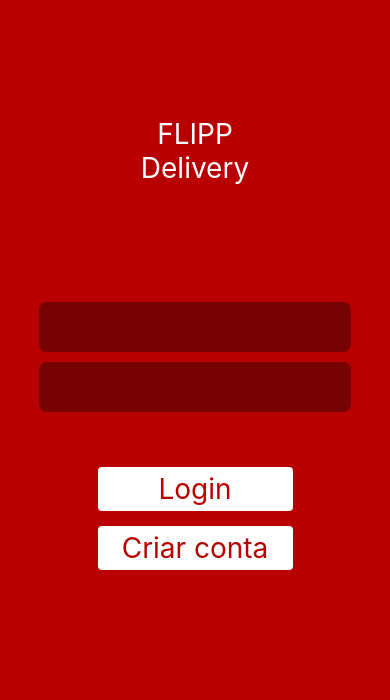
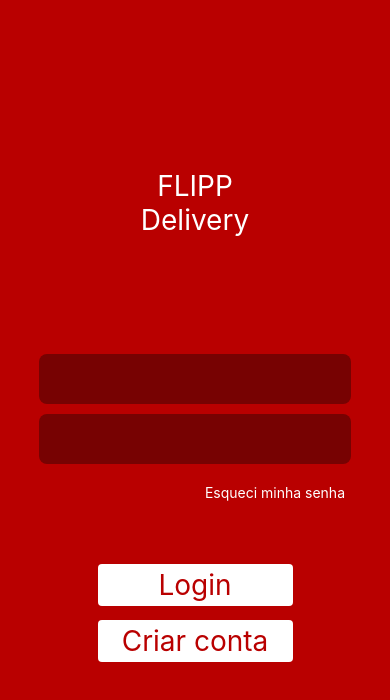
Before and after one commit to bruno-mesquita/felipe-app-client-delivery-mobile, a React Native app: screen / in a window 390 px wide. Shown: the top 700 px of the page. Built offline with nearby package versions, Linux system fonts and the light colour scheme.

Commit message:
fix(tela de login) Adicionando melhorias

```diff
--- a/src/screens/login/index.tsx
+++ b/src/screens/login/index.tsx
@@ -5,8 +5,12 @@ import {
   Content,
   ContainerLogo,
   LogoTestText,
-  Item,
+  ContainerBotton,
+  ContainerInput,
   Input,
+  ForgotPassword,
+  ForgotPasswordBotton,
+  ForgotPasswordText,
   LoginBotton,
   LoginBottonText,
 } from './styles';
@@ -20,10 +24,18 @@ function login(): JSX.Element {
       </ContainerLogo>
 
       <Content>
-        <Input />
-        <Input />
+        <ContainerInput>
+          <Input />
+          <Input />
+        </ContainerInput>
 
-        <Item>
+        <ForgotPassword>
+          <ForgotPasswordBotton>
+            <ForgotPasswordText>Esqueci minha senha</ForgotPasswordText>
+          </ForgotPasswordBotton>
+        </ForgotPassword>
+
+        <ContainerBotton>
           <LoginBotton>
             <LoginBottonText>Login</LoginBottonText>
           </LoginBotton>
@@ -31,7 +43,7 @@ function login(): JSX.Element {
           <LoginBotton>
             <LoginBottonText>Criar conta</LoginBottonText>
           </LoginBotton>
-        </Item>
+        </ContainerBotton>
       </Content>
     </Container>
   );
--- a/src/screens/login/styles.ts
+++ b/src/screens/login/styles.ts
@@ -3,6 +3,7 @@ import { getStatusBarHeight } from 'react-native-iphone-x-helper'; // para usuá
 
 export const Container = styled.View`
   flex: 1;
+  justify-content: center;
   padding-top: ${getStatusBarHeight()}px;
   background-color: #b90000;
   color: #fff;
@@ -12,12 +13,11 @@ export const Content = styled.View`
   width: 100%;
   justify-content: center;
   align-items: center;
-  margin-top: 30%;
 `;
 
 export const ContainerLogo = styled.View`
-  margin-top: 30%;
   align-items: center;
+  margin-bottom: 10%;
 `;
 
 export const Logo = styled.Image``;
@@ -27,11 +27,10 @@ export const LogoTestText = styled.Text`
   font-size: 28px;
 `;
 
-export const Item = styled.View`
+export const ContainerInput = styled.View`
   width: 100%;
   align-items: center;
-
-  margin-top: 30px;
+  margin-top: 20%;
 `;
 
 export const Input = styled.TextInput`
@@ -47,6 +46,27 @@ export const Input = styled.TextInput`
   margin-bottom: 10px;
 `;
 
+export const ForgotPassword = styled.View`
+  height: 80px;
+  width: 100%;
+  align-items: flex-end;
+  margin-top: 10px;
+`;
+
+export const ForgotPasswordBotton = styled.TouchableOpacity`
+  margin-right: 45px;
+`;
+
+export const ForgotPasswordText = styled.Text`
+  color: #fff;
+  font-size: 14px;
+`;
+
+export const ContainerBotton = styled.View`
+  width: 100%;
+  align-items: center;
+`;
+
 export const LoginBotton = styled.TouchableOpacity`
   background-color: #fff;
   width: 50%;
@@ -55,8 +75,8 @@ export const LoginBotton = styled.TouchableOpacity`
 
   justify-content: center;
   align-items: center;
-  padding: 5px;
-  margin-top: 15px;
+  padding: 4px;
+  margin-bottom: 14px;
 `;
 
 export const LoginBottonText = styled.Text`
```
